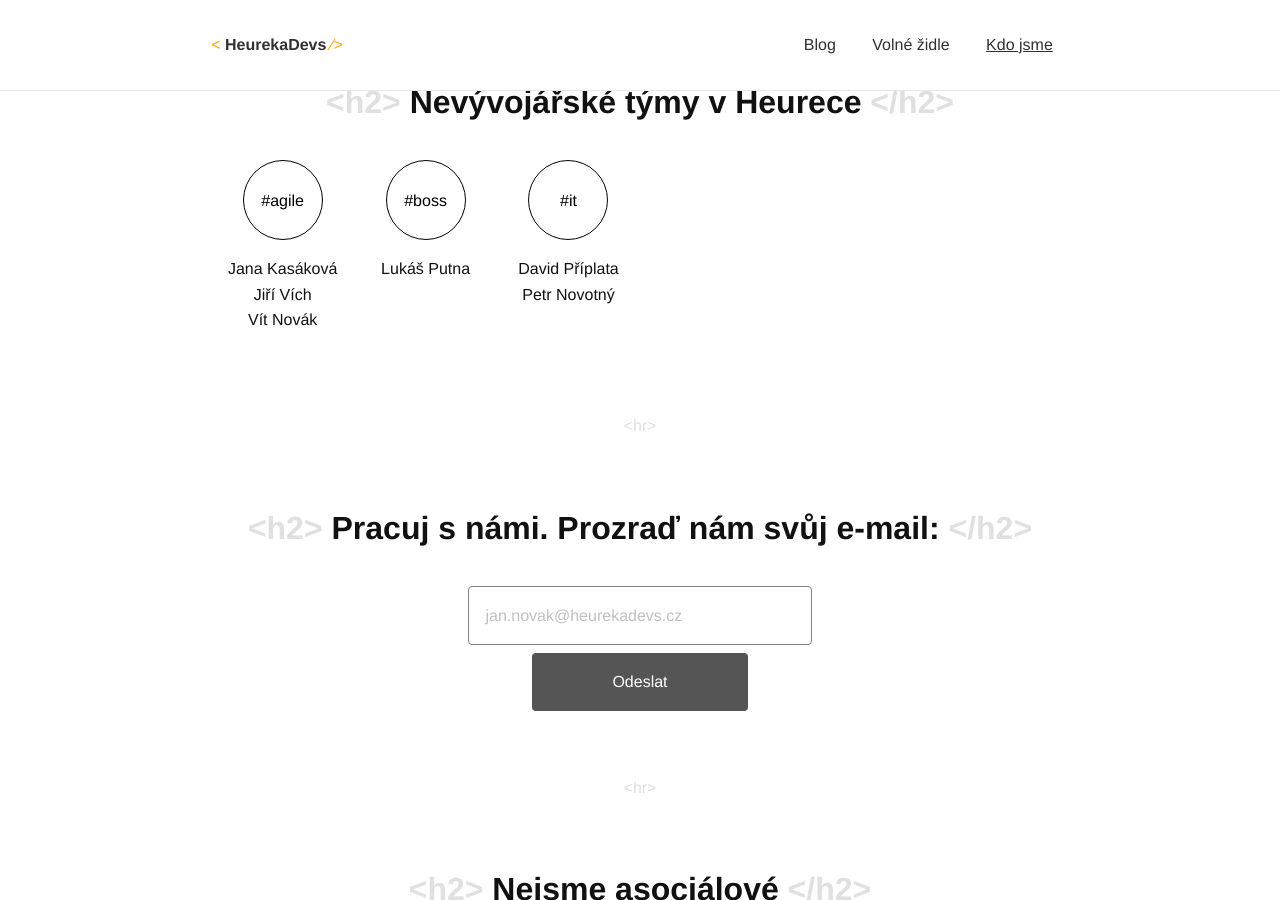
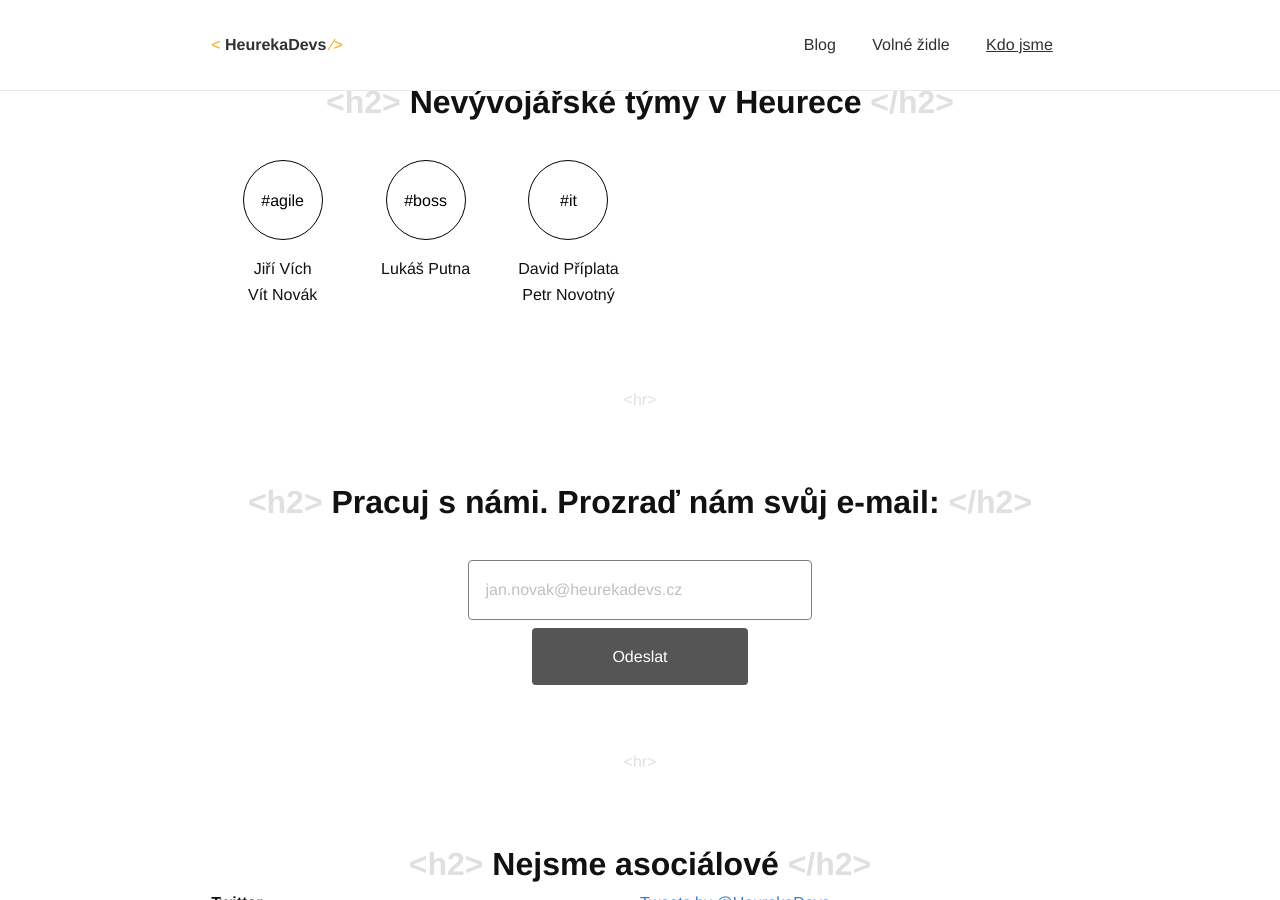
Before and after one commit to hhjcz/heureka.github.io, a Jekyll site: the page built from _pages/kdo-jsme/index.html, in a window 1280 px wide and 900 px high, scrolled down 868 px. Built offline with Jekyll 4.4.1, drawn with Linux system fonts in a browser that asks for light colours; comment, search, counter and statistics services are not loaded.

Commit message:
Odstranění Janči z týmu

```diff
--- a/_data/nondevteam.yml
+++ b/_data/nondevteam.yml
@@ -2,7 +2,6 @@
   nameCs: "agile"
   title: "#agile"
   members:
-    - "Jana Kasáková"
     - "Jiří Vích"
     - "Vít Novák"
 
```
